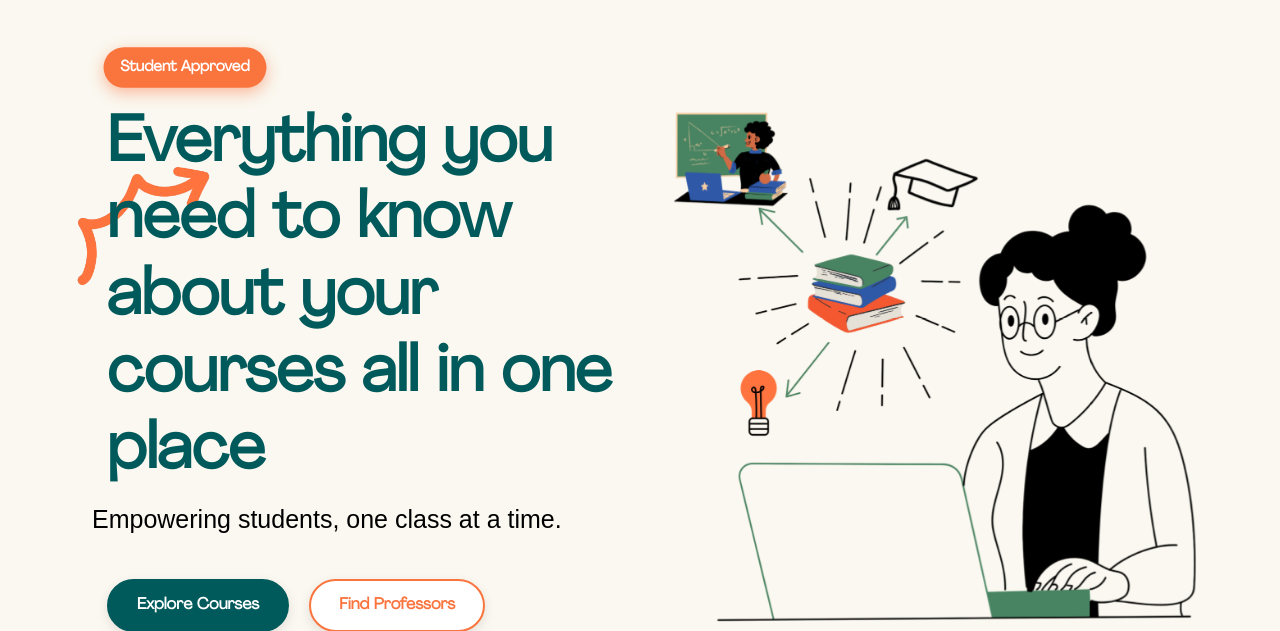
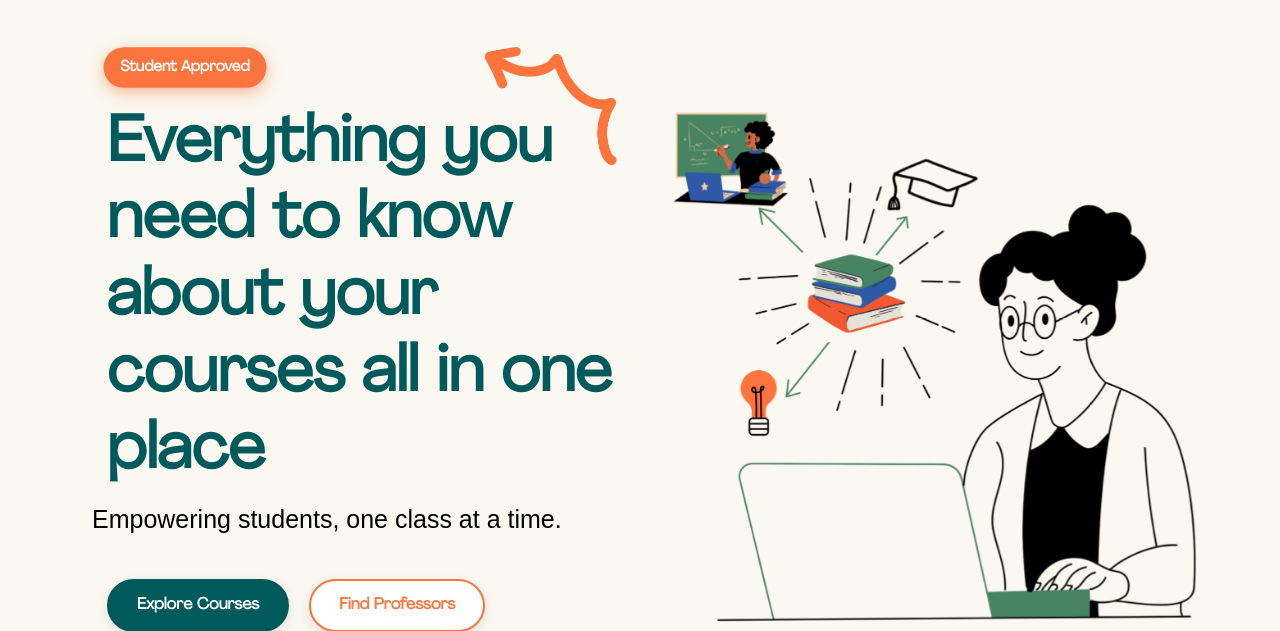
Before and after one commit to AhmedZ70/UniCentral, a Django app: page / in a window 1280 px wide. Shown: the part 112-743 px from the top of the page. Run offline with Django 5.2, Linux system fonts and the light colour scheme; some libraries are stand-ins or nearby versions.

Commit message:
front page formatting arrow

```diff
--- a/backend/uni_central/uni_central/static/css/style.css
+++ b/backend/uni_central/uni_central/static/css/style.css
@@ -70,8 +70,8 @@ body {
 
 .orange-arrow {
   position: absolute;
-  top: 90px;
-  left: 30px;
+  top: -30px;
+  left: 450px;
   width: 150px;
   height: auto;
   z-index: 0;
```
Also changed, not shown: backend/uni_central/uni_central/static/assets/orange_arrow_transparent.png.
